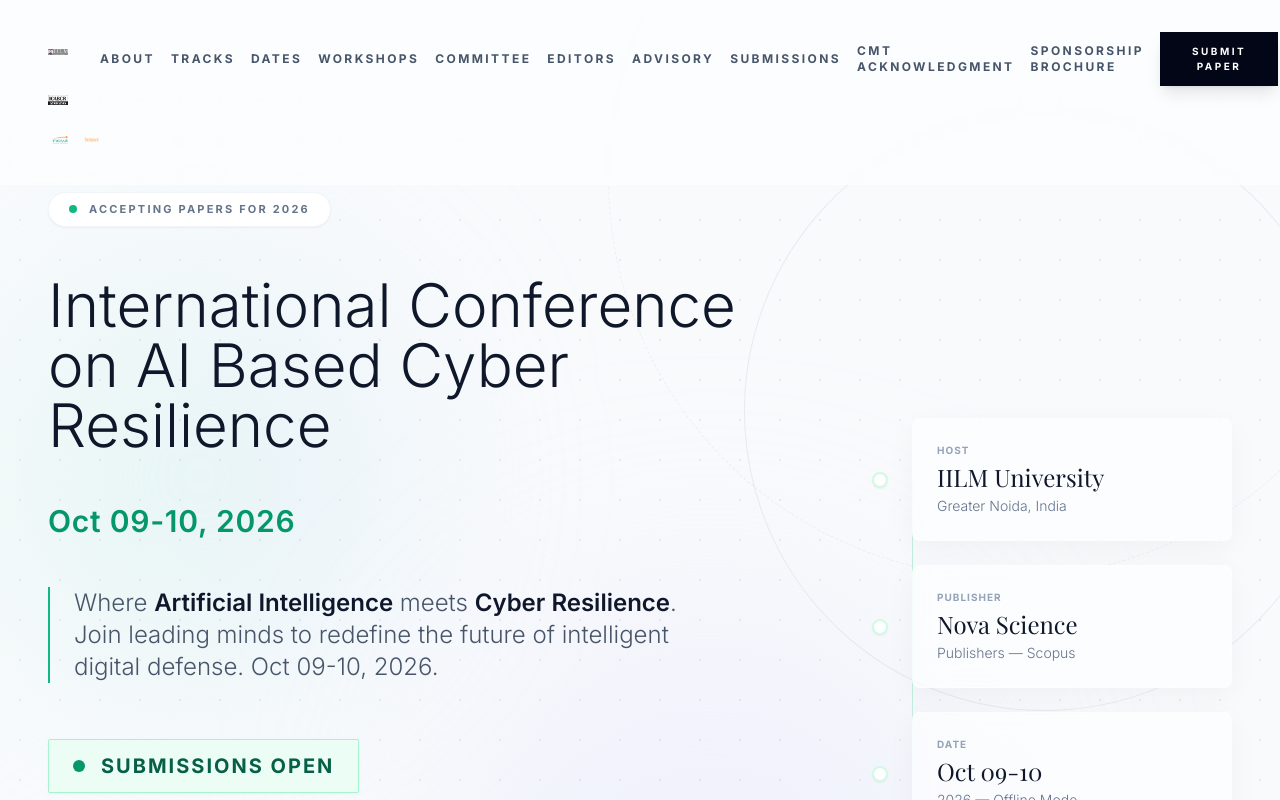
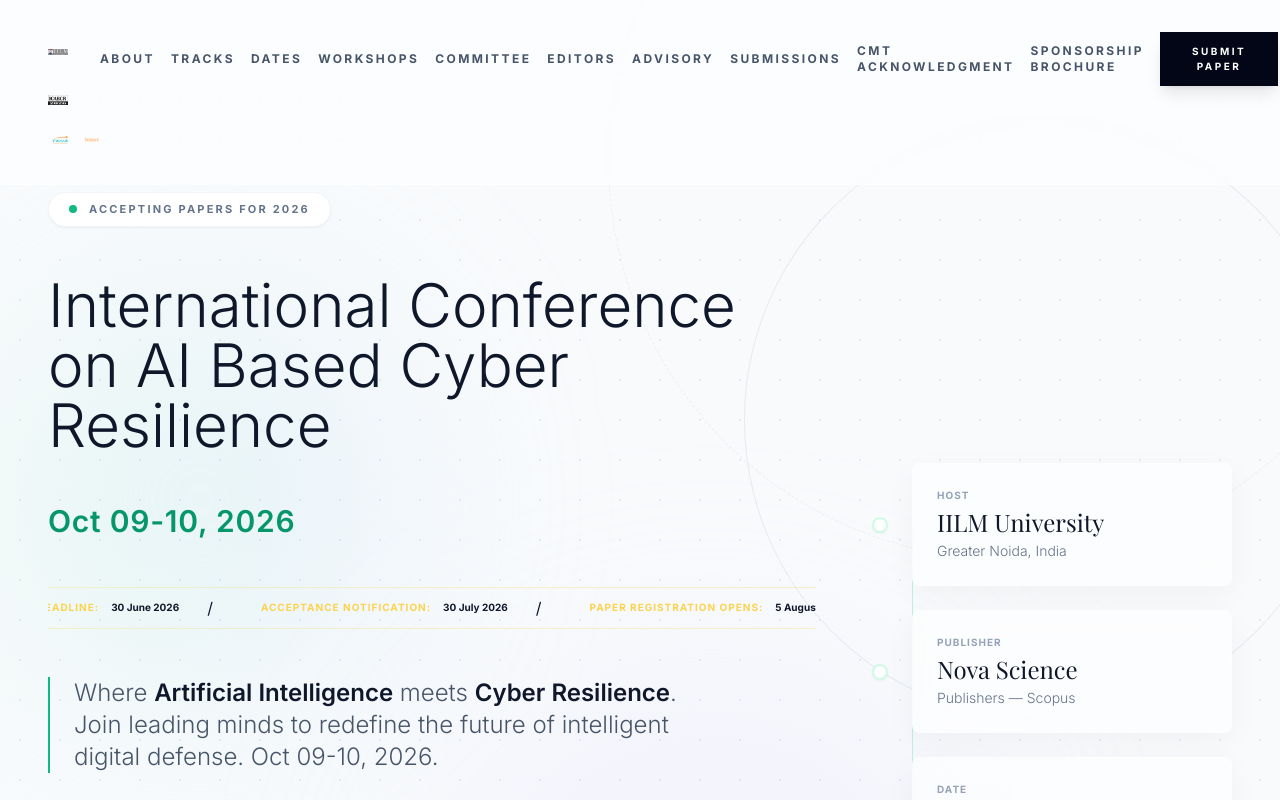
Before and after one commit to ajayprasadv/ICABCR2026, a React (Vite) app: page / in a window 1280 px wide. Shown: the top 800 px of the page. Built offline with nearby package versions, Linux system fonts and the light colour scheme; a web font is replaced by a local one.

Commit message:
Initial Commit

```diff
--- a/src/App.jsx
+++ b/src/App.jsx
@@ -611,7 +611,22 @@
               <motion.div variants={fadeInUp} className="text-2xl md:text-3xl font-semibold text-emerald-600 mb-8 tracking-wide">
                 Oct 09-10, 2026
               </motion.div>
-
+              {/* Scrolling Deadlines Ticker */}
+              <motion.div variants={fadeInUp} className="w-full overflow-hidden #3f10ead0/10 border-y border-amber-400/20 py-2">
+                <motion.div
+                  animate={{ x: ["0%", "-50%"] }}
+                  transition={{ repeat: Infinity, duration: 30, ease: "linear" }}
+                  className="flex gap-12 whitespace-nowrap"
+                >
+                  {[...ICADC_CONTENT.deadlines, ...ICADC_CONTENT.deadlines].map((item, idx) => (
+                    <div key={idx} className="flex items-center gap-3">
+                      <span className="text-[10px] font-bold uppercase tracking-widest text-amber-300">{item.label}:</span>
+                      <span className="text-[10px] font-bold #1f1354">{item.date}</span>
+                      <span className="#ea9e10 ml-4">/</span>
+                    </div>
+                  ))}
+                </motion.div>
+              </motion.div>
               {/* Description */}
               <motion.p variants={fadeInUp} className="text-lg md:text-2xl text-slate-600 font-light max-w-2xl leading-relaxed border-l-2 border-emerald-500 pl-4 md:pl-6">
                 Where <span className="font-semibold text-slate-900">Artificial Intelligence</span> meets <span className="font-semibold text-slate-900">Cyber Resilience</span>.
```
